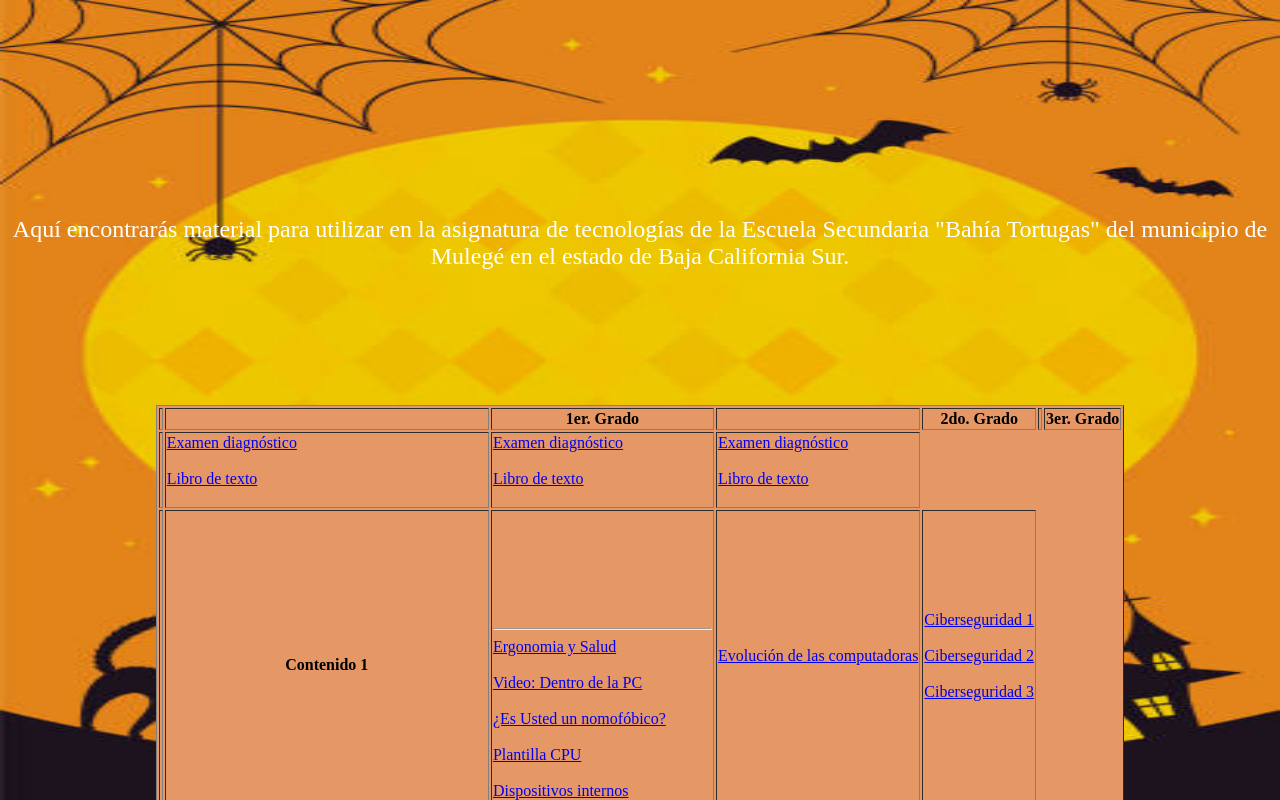
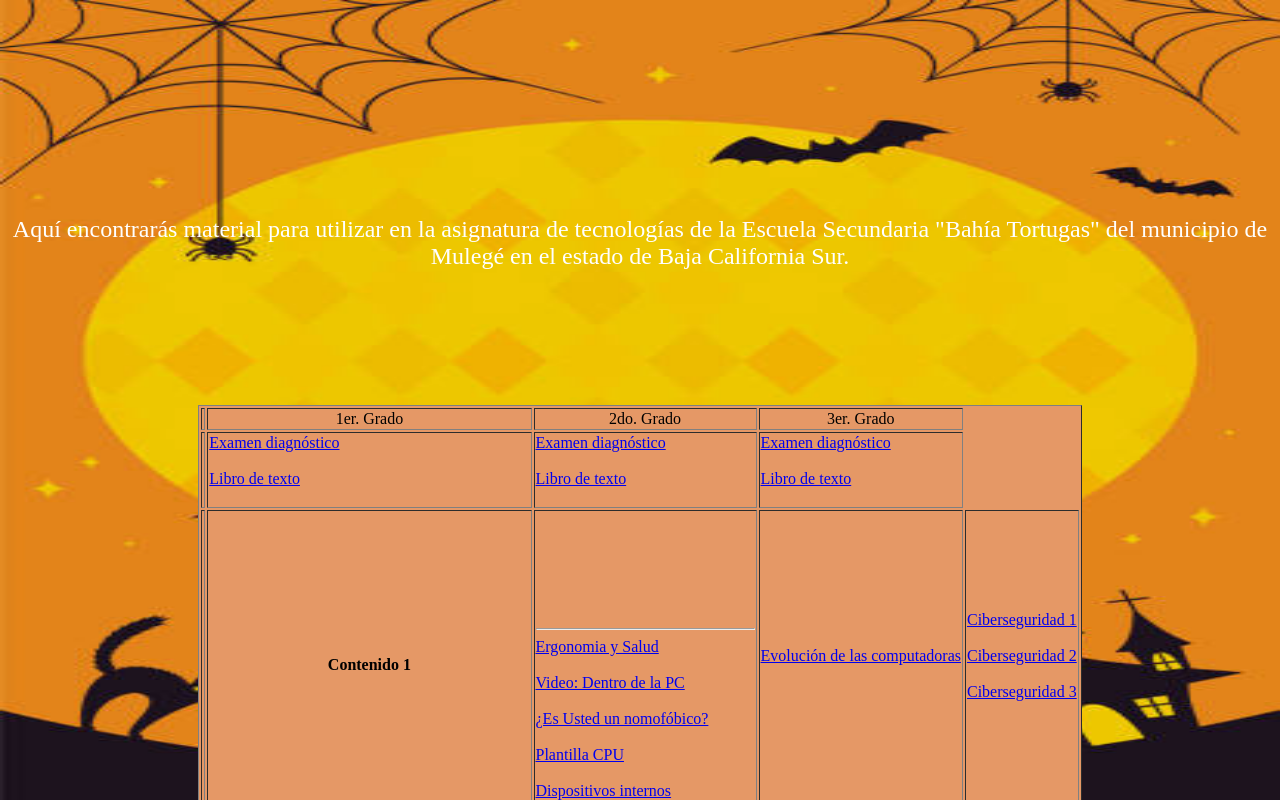
Before and after one commit to Tics-informatica/Tortugas, a plain HTML site: page index.html in a window 1280 px wide. Drawn offline with Linux system fonts and the light colour scheme.

Commit message:
Update index.html

```diff
--- a/index.html
+++ b/index.html
@@ -21,9 +21,9 @@
       <Table border="1" bgcolor="#E59866">
           <TR>
            <TD></TD>
-            <TD><TH><CENTER> 1er. Grado </CENTER></TH></TD>
-              <TD><TH><CENTER>2do. Grado</CENTER></TH></TD>
-              <TD><TH><CENTER>3er. Grado </CENTER></TH></TD>
+            <TD><CENTER> 1er. Grado </CENTER></TD>
+              <TD><CENTER>2do. Grado</CENTER></TD>
+              <TD><CENTER>3er. Grado </CENTER></TD>
           </TR>
 
 
```
